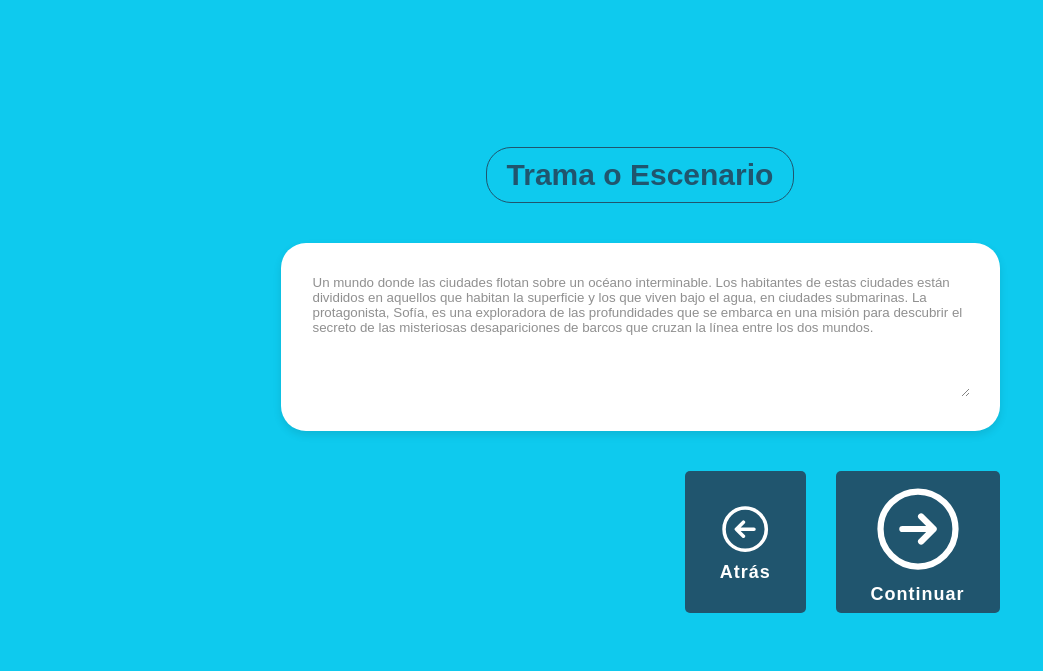
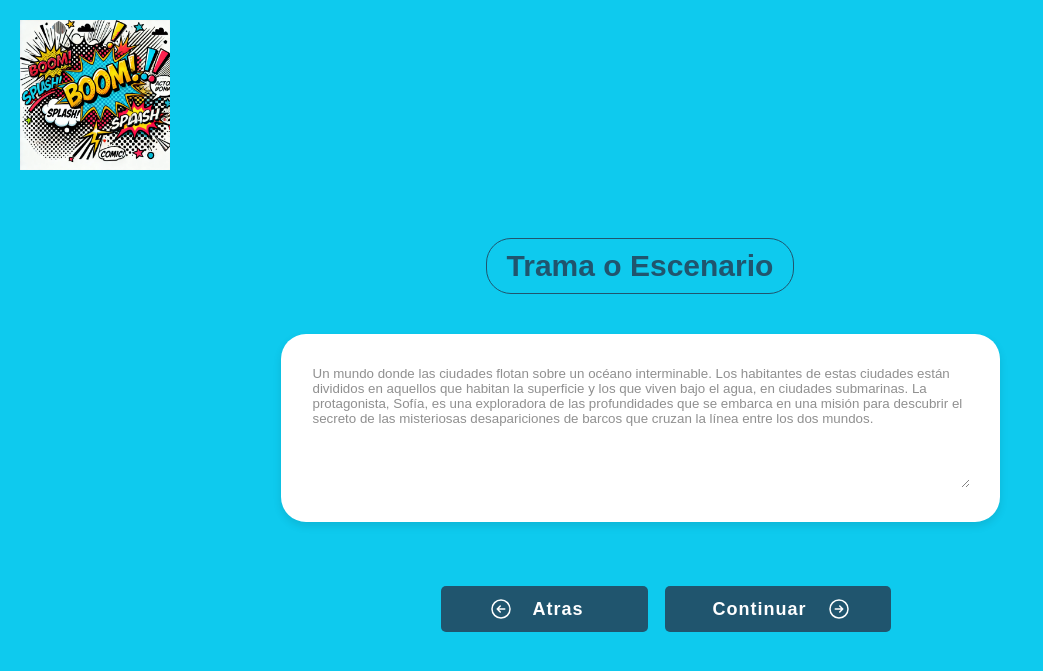
Before and after one commit to donhenryc/narratoons, a PHP site: page /trama.html in a window 1280 px wide. Shown: the top 671 px of the page, without its empty margins (0-1043 px from the left). Run offline with PHP 8.4, Linux system fonts and the light colour scheme.

Commit message:
Archivo trama y personal con imagenes +CSS

```diff
--- a/public/css/styles.css
+++ b/public/css/styles.css
@@ -415,7 +415,7 @@ header {
 }
 
 #trama-bt button {
-  width: 100 px;
+  width: auto;
   background-color: #20556e;
   color: white;
   font-size: 18px;
@@ -439,4 +439,146 @@ header {
   font-family: Arial, sans-serif;
 }
 
- /********************** Final de estilos css de trama ******************************/
+/********************** Final de estilos css de trama ******************************/
+
+/********************** Estilos css de personal******************************/
+#personal-cuerpo-p {
+  font-family:sans-serif;
+  background-color: #d87655;
+  display: flex;
+  justify-content: center;
+  align-items: center;
+  height: 100vh;
+  margin: 0;
+}
+
+#personal-cont {
+  text-align: center;
+
+}
+
+#titulo-p {
+  font-size: 30px;
+  font-weight: bold;
+  color: white;
+  border: 1.6px solid white;
+  border-radius: 25px;
+  padding: 10px 40px;
+  display: inline-block;
+  background-color: #d87655;
+}
+
+#escenario-p {
+  background-color: #fff;
+  border-radius: 25px;
+  padding: 30px;
+  max-width: 800px;
+  margin: 40px auto;
+  color: rgb(132, 132, 145);
+  box-shadow: 0 4px 8px rgba(0, 0, 0, 0.1);
+}
+
+#estilo-bt {
+  display: flex;
+  justify-content: flex-end;
+  gap: 30px;
+  max-width: 900px;
+  margin:  80px auto;
+}
+
+#estilo-bt button {
+  width: auto;
+  background-color: #20556e;
+  color: white;
+  font-size: 18px;
+  font-weight: 600;
+  border: none;
+  border-radius: 5px;
+  padding: 0.5rem 2 rem;
+  letter-spacing: 1px;
+}
+
+#estilo-bt button:hover {
+  background-color: white;
+  color: white;
+}
+
+
+#texto-escenario {
+  outline: none;
+  opacity: 0.8;
+  border: none;
+  font-family: Arial, sans-serif;
+}
+
+/* Botones */
+.btn {
+  padding: 20px 40px;
+  margin-left: 10px;
+  background-color: #6c757d;
+  color: white;
+  font-weight: bold;
+  border: none;
+  border-radius: 5px;
+  cursor: pointer;
+  transition: background-color 0.3s;
+}
+.div-btn-next {
+  position: absolute;
+  z-index: 2;
+  margin-top: 1.5rem;
+  margin-left: 24rem;
+}
+.div-btn-back {
+  position: absolute;
+  z-index: 2;
+  margin-top: 1.5rem;
+  margin-left: 10rem;
+}
+.btn-next {
+  background-color: #20556e;
+  color: white;
+  display: flex;
+  align-items: center;
+  font-size: 18px;
+  font-weight: 600;
+  border: none;
+  border-radius: 5px;
+  padding: 0.5rem 2.5rem 0.5rem 3rem;
+  letter-spacing: 1px;
+  gap: 20px;
+}
+.btn-back {
+  background-color: #20556e;
+  color: white;
+  display: flex;
+  align-items: center;
+  font-size: 18px;
+  font-weight: 600;
+  border: none;
+  border-radius: 5px;
+  padding: 0.5rem 4rem 0.5rem 3rem;
+  letter-spacing: 1px;
+  gap: 20px;
+}
+.btn-next:hover {
+  background-color: #338bb4;
+  color: white;
+}
+.btn-back:hover {
+  background-color: #338bb4;
+  color: white;
+}
+
+/* Flechitas avance y retroceso */
+.svg-next {
+  color: white;
+  width: 1.5rem;
+  height: 30px;
+}
+.svg-back {
+  color: white;
+  width: 1.5rem;
+  height: 30px;
+}
+/********************** Fin estilos css de personal******************************/
--- a/public/trama.html
+++ b/public/trama.html
@@ -7,22 +7,28 @@
     <link rel="stylesheet" href="css/styles.css">
 </head>
 <body id = estilo-cuerpo>
+    <style> body { margin: 0; padding: 0; height: 100vh; } .top-left-image { position: absolute; top: 20px; /* Ajusta la distancia desde el borde superior */ left: 20px; /* Ajusta la distancia desde el borde derecho */ width: 150px; /* Ajusta el tamaño de la imagen */ z-index: 10; } /* Oculta la imagen en pantallas pequeñas (móviles) */ @media (max-width: 768px) { .top-right-image { display: none; } } </style> </head> <body> <img src="img/left.webp" alt="Imagen estilo cómic" class="top-left-image"> </body>
     <div class="container" id="trama-cont">
         <div class="title" id="titulo">Trama o Escenario</div>
         <div class="box" id="escenario">
             <textarea id="texto-escenario" placeholder="Un mundo donde las ciudades flotan sobre un océano interminable. Los habitantes de estas ciudades están divididos en aquellos que habitan la superficie y los que viven bajo el agua, en ciudades submarinas. La protagonista, Sofía, es una exploradora de las profundidades que se embarca en una misión para descubrir el secreto de las misteriosas desapariciones de barcos que cruzan la línea entre los dos mundos.
             " rows="8" cols="80"></textarea>
         </div>
-        <div class="buttons" id="trama-bt">
-            <button><svg xmlns="http://www.w3.org/2000/svg" fill="none" viewBox="0 0 24 24" stroke-width="1.5" stroke="currentColor" class="size-6">
+        <div class="div-btn-back">
+            <button type="submit" class="btn-back">
+              <svg class ="svg-back" xmlns="http://www.w3.org/2000/svg" fill="none" viewBox="0 0 24 24" stroke-width="1.5" stroke="currentColor" class="size-6">
                 <path stroke-linecap="round" stroke-linejoin="round" d="m11.25 9-3 3m0 0 3 3m-3-3h7.5M21 12a9 9 0 1 1-18 0 9 9 0 0 1 18 0Z" />
-              </svg>
-              Atrás</button>
-            <button><svg xmlns="http://www.w3.org/2000/svg" fill="none" viewBox="0 0 24 24" stroke-width="1.5" stroke="currentColor" class="size-6">
-                <path stroke-linecap="round" stroke-linejoin="round" d="m12.75 15 3-3m0 0-3-3m3 3h-7.5M21 12a9 9 0 1 1-18 0 9 9 0 0 1 18 0Z" />
-              </svg>
-              Continuar</button>
-        </div>
+              </svg>Atras
+             </button>
+               </div>
+
+               <div class="div-btn-next">
+                <button type="submit" class="btn-next">Continuar
+                      <svg class="svg-next" xmlns="http://www.w3.org/2000/svg" fill="none" viewBox="0 0 24 24" stroke-width="1.5" stroke="currentColor" class="size-6">
+                          <path stroke-linecap="round" stroke-linejoin="round" d="m12.75 15 3-3m0 0-3-3m3 3h-7.5M21 12a9 9 0 1 1-18 0 9 9 0 0 1 18 0Z" />
+                      </svg>
+                 </button>
+                 </div>
     </div>
 </body>
 </html>
```
Also changed, not shown: public/personal.html (added, +34 -0 lines), public/img/left.webp (added), public/img/right.webp (added).
